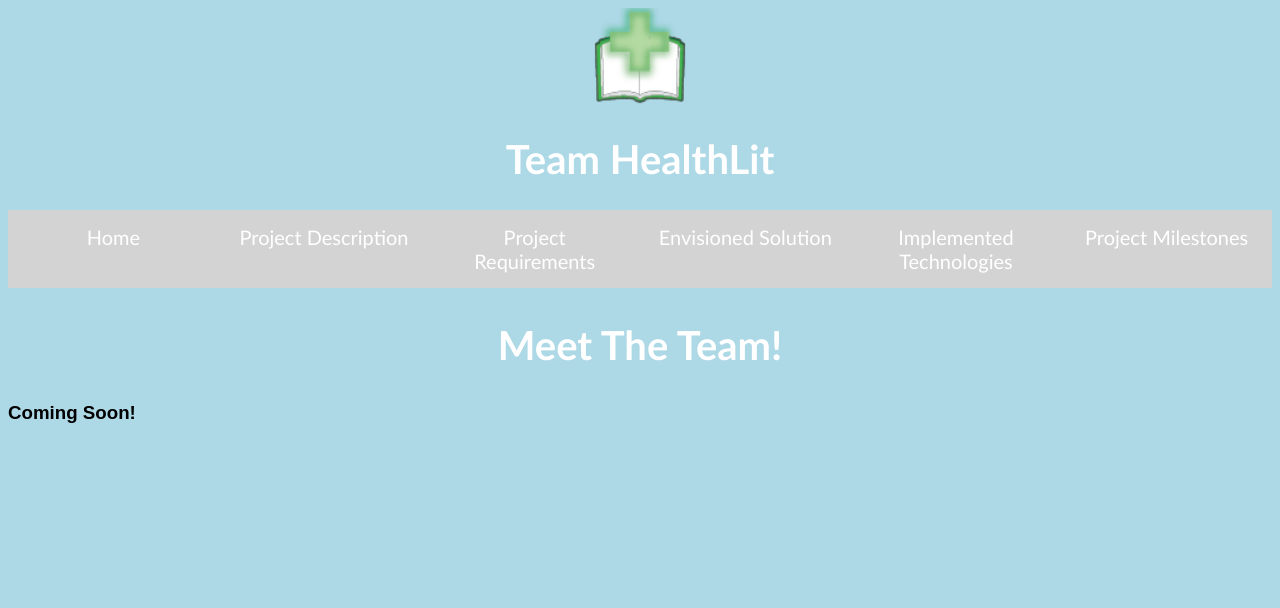
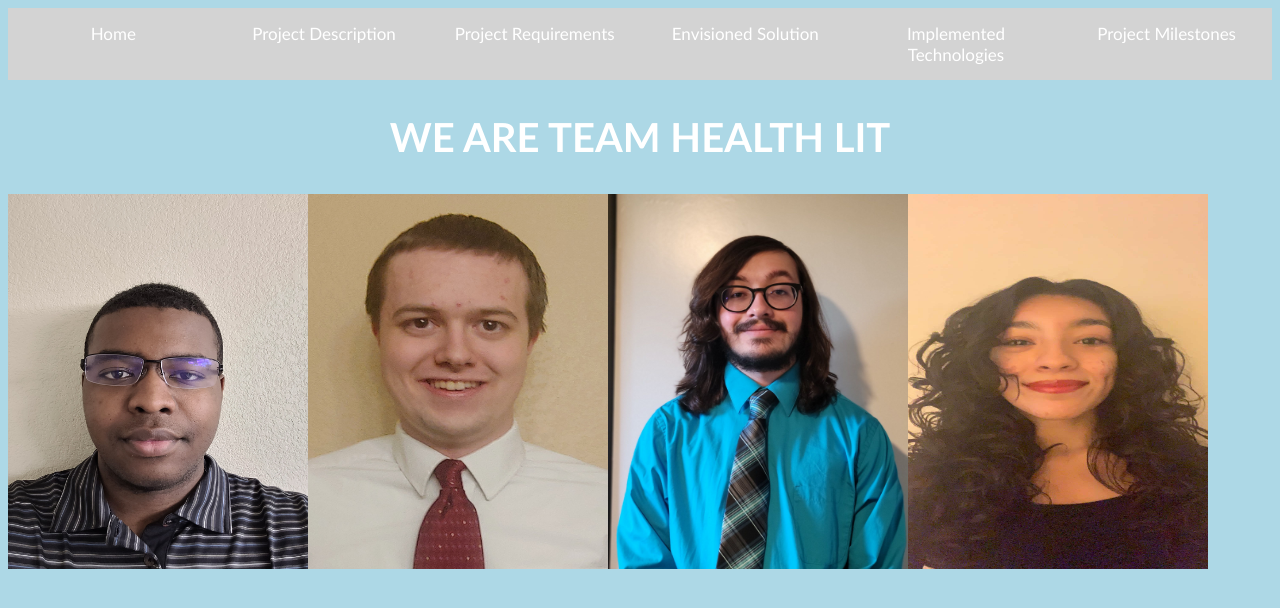
Before and after one commit to ALASKAWARRIORS/HealthLit, a PHP site: page / in a window 1280 px wide. Shown: the top 608 px of the page. Run offline with PHP 8.4, Linux system fonts and the light colour scheme.

Commit message:
new things

```diff
--- a/Website_Files/index.html
+++ b/Website_Files/index.html
@@ -1,16 +1,8 @@
 <!DOCTYPE html>
 <html>
 	<head>
-		<title>Team HealthLit</title>
 		<link rel="stylesheet" href="styling.css">
-	</head>
-	<meta name="viewport" content="width=device-width, initial-scale=1">
-<body>
-	<img src="Images/HealthLitLogo.png" class = "center" width = "100" height = "100">
-
-	<h1>Team HealthLit</h1>
-
-	<div class="navbar">
+		<div class="navbar">
 		<a href="index.html">Home</a>
 		<a href="Project_Description.html">Project Description</a>
 		<a href="Project_Requirements.html">Project Requirements</a>
@@ -18,8 +10,45 @@
 		<a href="Implemented_Technologies.html">Implemented Technologies</a>
 		<a href="Project_Milestones.html">Project Milestones</a>
 	</div>
+	</head>
+	<meta name="viewport" content="width=device-width, initial-scale=1">
+<body>
+	<div>
+		<h2>WE ARE TEAM HEALTH LIT</h2>
+	</div>
 
-	<h2>Meet The Team!</h2>
-	<h3>Coming Soon!</h3>
+
+			<div align = "center">
+			<div>
+				<div class="container">
+					<img src="Images/Ahmir_Headshot.png" alt="Avatar" class = "image">
+					<div class = "overlay overlayLeft">
+						<div class="text"> Ahmir </div>
+					</div>
+				</div>
+
+				<div class="container">
+					<img src="Images/Brendan_Headshot.png"  alt="Avatar" class = "image">
+					<div class = "overlay  overlayLeft">
+						<div class="text"> Brendan </div>
+					</div>
+				</div>
+				<div class="container">
+					<img src="Images/Devin_Headshot.png"  alt="img" class = "image">
+					<div class = "overlay overlayLeft">
+						<div class="text"> Devin </div>
+					</div>
+				</div>
+			</div>
+
+		<div class ="container">
+		<img src="Images/Leslie_Headshot.png"  alt="Avatar" class = "image">
+		<div class = "overlay overlayLeft">
+			<div class="text"> Leslie </div>
+		</div>
+	</div>
+
+</div>
+	</h2>
 </body>
 </html>
--- a/Website_Files/styling.css
+++ b/Website_Files/styling.css
@@ -10,19 +10,8 @@ h2
 	text-align: center;
 	color: white
 }
-h3,
-h4,
-h5,
-h6 {
-	font-family: Arial, Helvetica, sans-serif;
-}
+
 * {box-sizing: border-box}
-
-.center {
-  display: block;
-  margin-left: auto;
-  margin-right: auto;
-}
 
 .navbar {
   width: 100%;
@@ -35,7 +24,7 @@ h6 {
   padding: 15px;
   color: white;
   text-decoration: none;
-  font-size: 20px;
+  font-size: 17px;
   width: 16.66666666666667%; /* Six links of equal widths */
   text-align: center;
   font-family: "Gill Sans", sans-serif;
@@ -57,10 +46,49 @@ h6 {
     text-align: left;
   }
 }
+.nice
+{
+  position: center;
+}
 
-.team {
-	display: flex;
-	flex-wrap: wrap;
-	align-content: stretch;
-	height: 250px;
+.container {
+    position: relative;
+    width: 300px;
+    height: 375px;
+    float: left;
 }
+
+.image {
+    display: block;
+    width: 300px;
+    height: 375px;
+}
+.text {
+    color: white;
+    font-size: 20px;
+    position: absolute;
+    top: 50%;
+    left: 50%;
+    transform: translate(-50%, -50%);
+    font-family: sans-serif;
+}
+.overlay {
+    position: absolute;
+    opacity: 0;
+    transition:all .3s ease;
+    background-color: #008cba;
+}
+
+.overlayLeft{
+    height: 100%;
+    width:0;
+    top:0;
+    left:0;
+    background-color: #00b1ba;
+}
+.container:hover .overlay,.container:hover .overlayFade {
+    opacity: 1;
+}
+.container:hover .overlayLeft ,.container:hover .overlayRight {
+    width: 100%;
+}
```
Also changed, not shown: Website_Files/Envisioned_Solution.html (+5 -9 lines), Website_Files/Implemented_Technologies.html (+4 -9 lines), Website_Files/Project_Description.html (+5 -9 lines), Website_Files/Project_Milestones.html (+5 -9 lines), Website_Files/Project_Requirements.html (+6 -9 lines), Website_Files/myScript.js (added, +51 -0 lines), Website_Files/Images/banner.png (added), Website_Files/mScript.js (added), 3 other files.
